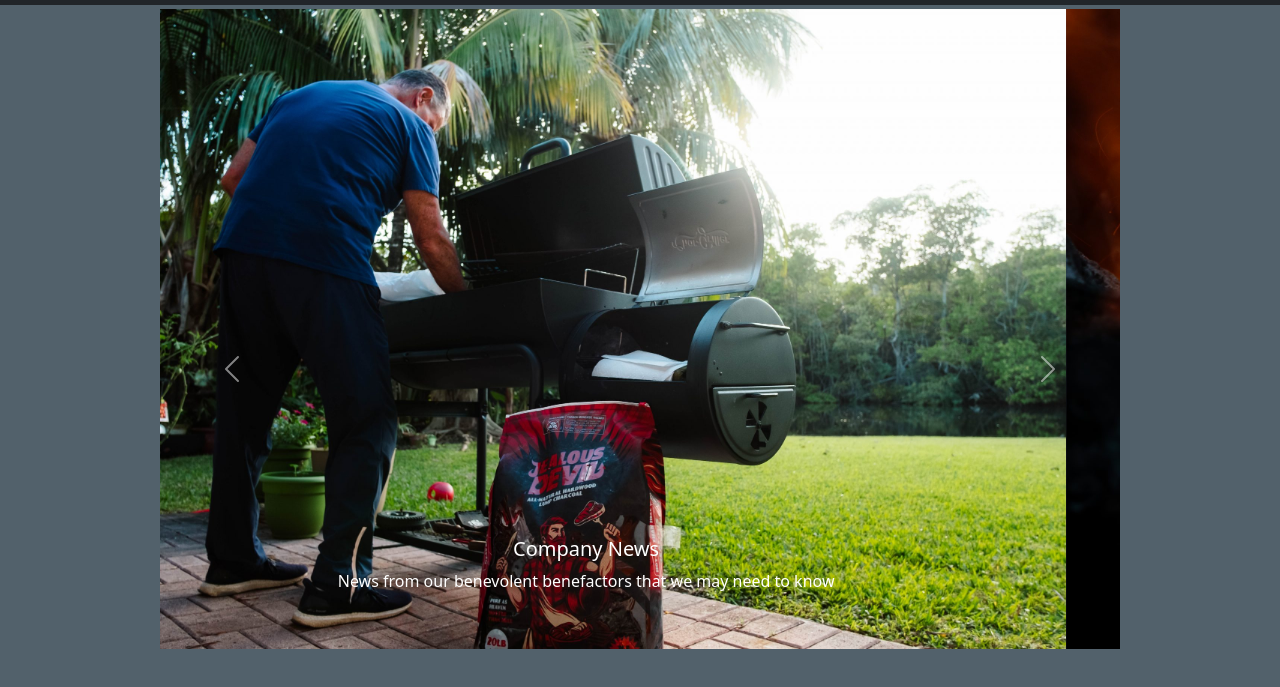
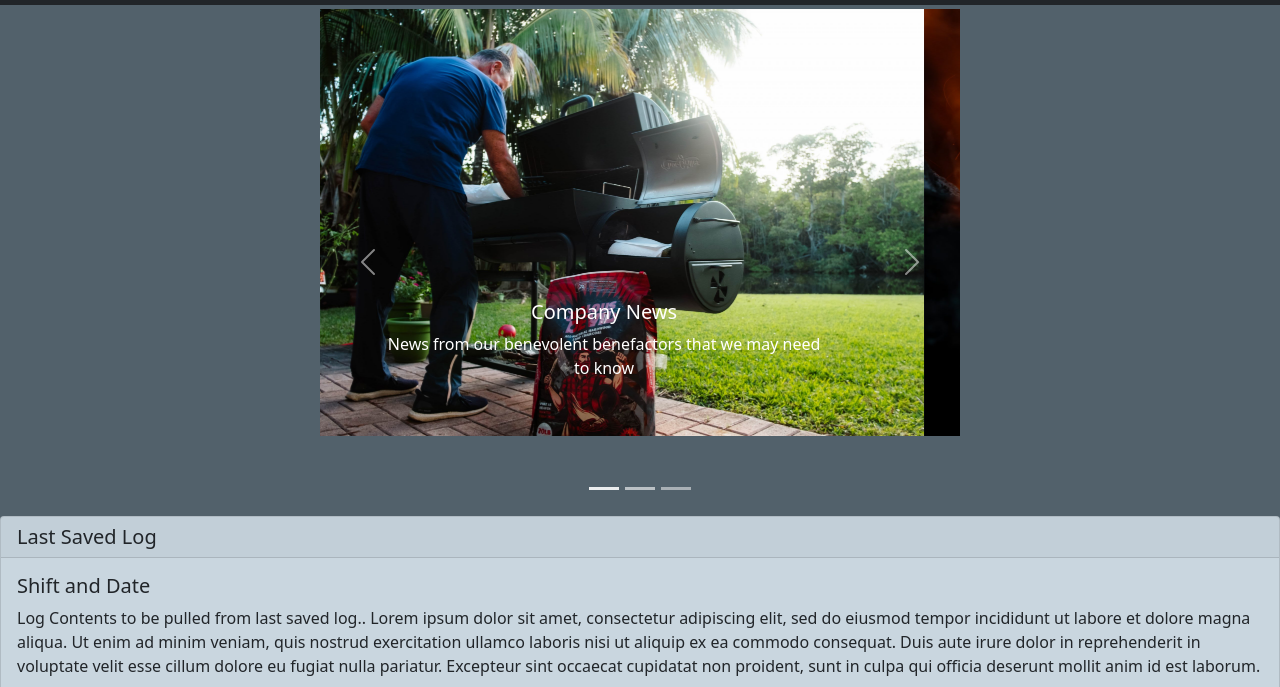
Before and after one commit to DevRogue20/Taruma, a plain HTML site: page index.html in a window 1280 px wide. Shown: the part 51-738 px from the top of the page. Drawn offline with nearby package versions, Linux system fonts and the light colour scheme.

Commit message:
Carousel fix attempt 2 lol

```diff
--- a/index.html
+++ b/index.html
@@ -42,13 +42,13 @@
       </div>
     </div>
   </nav>
-  <div id="carousel" class="carousel slide w-75" data-bs-ride="carousel">
+  <div id="carousel" class="carousel slide w-50" data-bs-ride="carousel">
     <div class="carousel-indicators">
       <button type="button" data-bs-target="#carouselExampleCaptions" data-bs-slide-to="0" class="active" aria-current="true" aria-label="Slide 1"></button>
       <button type="button" data-bs-target="#carouselExampleCaptions" data-bs-slide-to="1" aria-label="Slide 2"></button>
       <button type="button" data-bs-target="#carouselExampleCaptions" data-bs-slide-to="2" aria-label="Slide 3"></button>
     </div>
-    <div class="carousel-inner">
+    <div class="carousel-inner" align="center">
       <div class="carousel-item active">
         <img src="images\ResponsibilityAlt-scaled.jpg" class="d-block w-100" alt="responsibility">
         <div class="carousel-caption d-none d-md-block">
```
